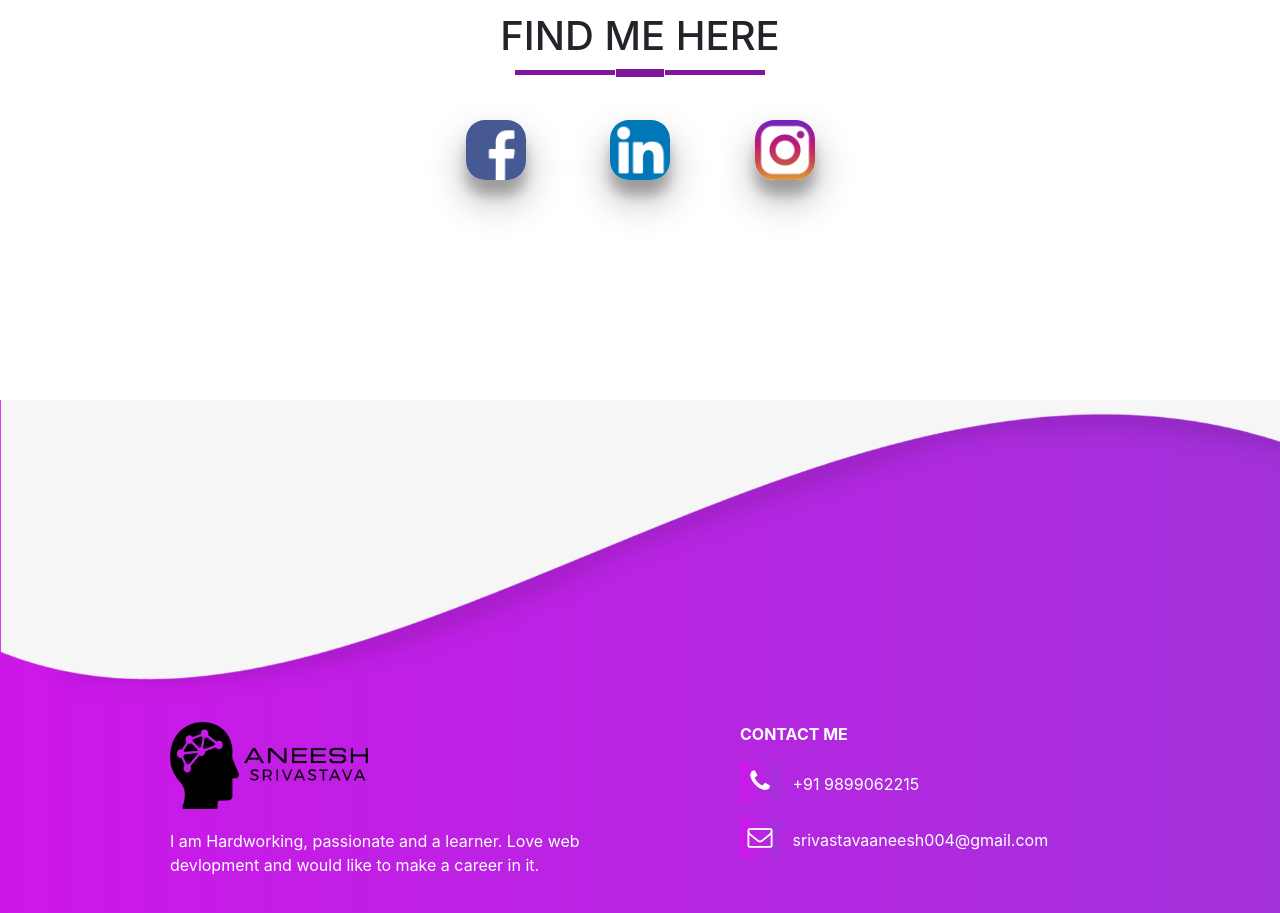
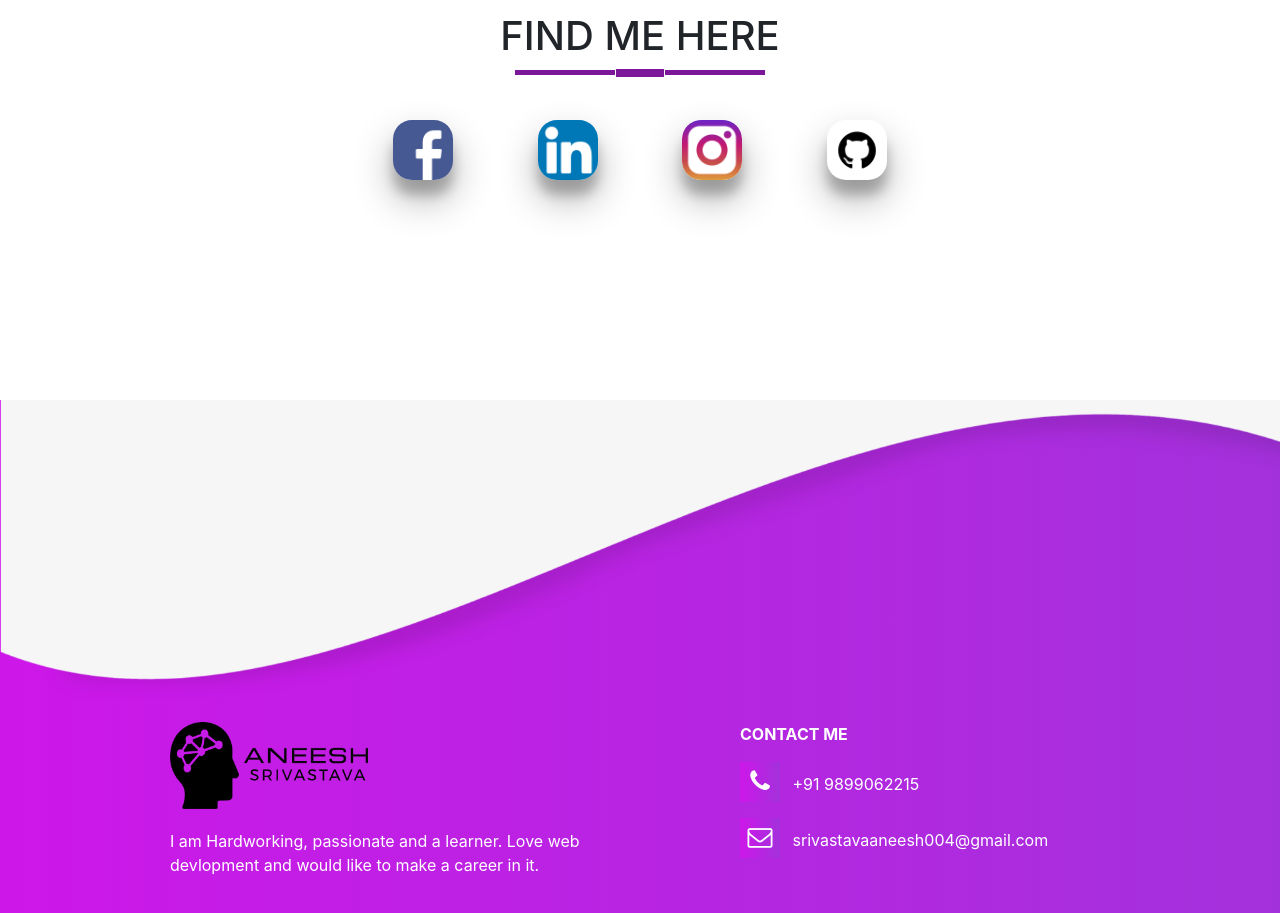
Before and after one commit to AneeshSrivastava/Portfolio-indiex.html, a plain HTML site: page index.html in a window 1280 px wide. Shown: the part 2940-3853 px from the top of the page. Drawn offline with nearby package versions, Linux system fonts and the light colour scheme.

Commit message:
Update index.html
rr

```diff
--- a/index.html
+++ b/index.html
@@ -176,6 +176,7 @@
       <a href="https://www.facebook.com/aneesh.srivastava.794" target="_blank"><img src="Images/facebook.png"></a>
       <a href="https:/www.linkedin.com/in/aneeshsrivastava/" target="_blank"><img src="Images/linkedin.png"></a>
       <a href="https://www.instagram.com/aneesh_not_anish/?hl=en" target="_blank" ><img src="Images/instagram.png"></a>
+      <a href="https://github.com/PROcodingMaster" target="_blank" ><img src="Images/Github Logo.png"></a>
     </div>
   </div>
 </section>
```
